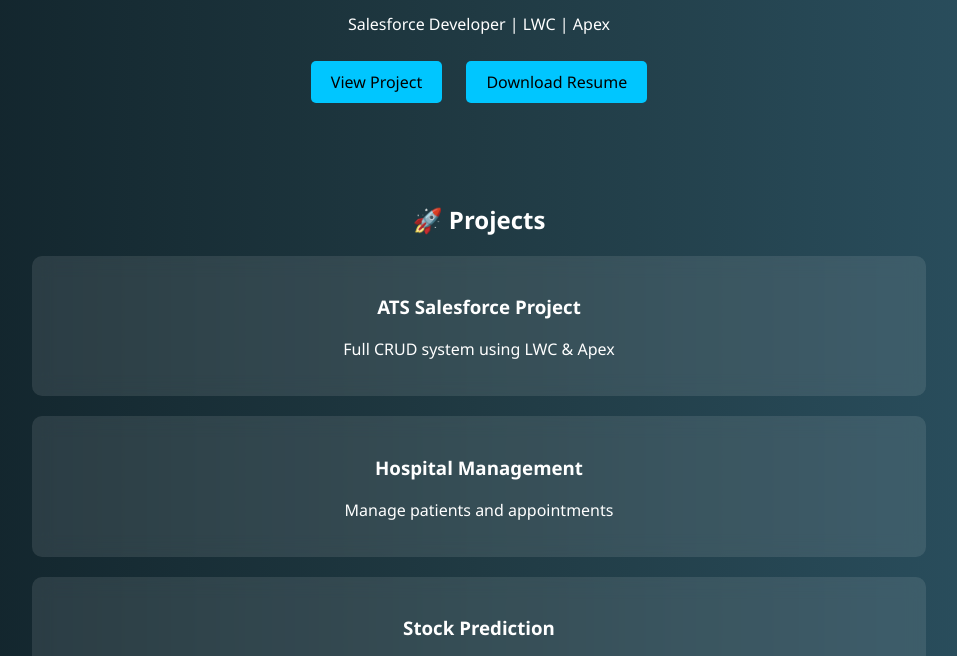
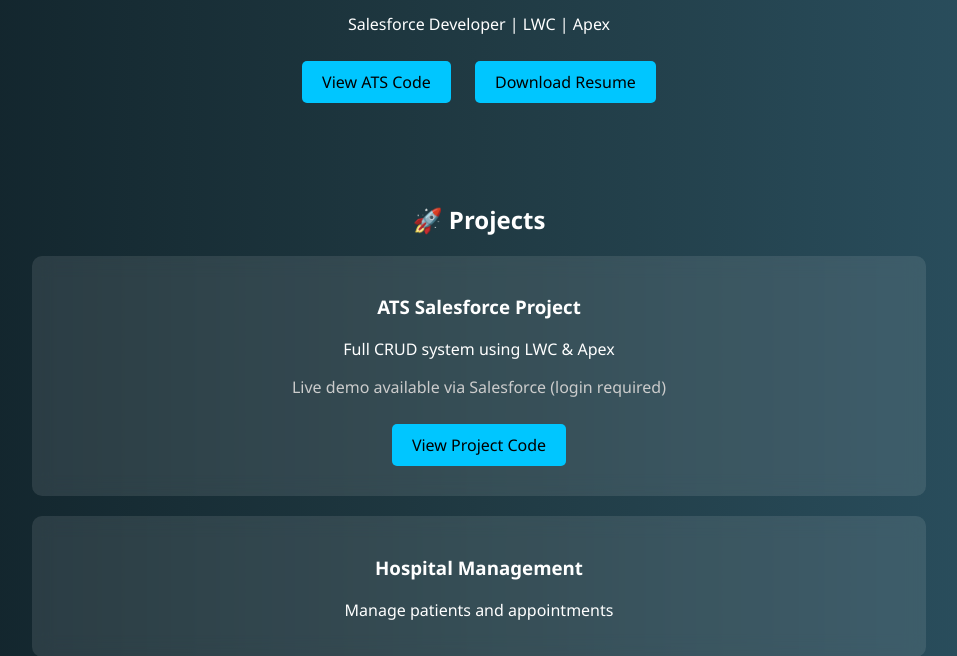
Before and after one commit to shrirangeaishwarya567-sudo/Portfolio, a plain HTML site: page index.html in a window 1280 px wide. Shown: the part 125-781 px from the top of the page, without its empty margins (161-1118 px from the left). Drawn offline with Linux system fonts and the light colour scheme.

Commit message:
Update index.html

```diff
--- a/index.html
+++ b/index.html
@@ -67,10 +67,12 @@
   <h1>👩‍💻 Aishwarya Shrirange</h1>
   <p>Salesforce Developer | LWC | Apex</p>
 
+  <!-- ATS GitHub Button -->
   <a class="btn" href="https://github.com/shrirangeaishwarya567-sudo/ATS-Salesforce-Project" target="_blank">
-    View Project
+    View ATS Code
   </a>
 
+  <!-- Resume Button (baad me link add karna) -->
   <a class="btn" href="#" target="_blank">
     Download Resume
   </a>
@@ -79,9 +81,19 @@
 <div class="section">
   <h2>🚀 Projects</h2>
 
+  <!-- ATS PROJECT CARD -->
   <div class="card">
     <h3>ATS Salesforce Project</h3>
     <p>Full CRUD system using LWC & Apex</p>
+
+    <!-- IMPORTANT ADDITION -->
+    <p style="color: #ccc;">
+      Live demo available via Salesforce (login required)
+    </p>
+
+    <a class="btn" href="https://github.com/shrirangeaishwarya567-sudo/ATS-Salesforce-Project" target="_blank">
+      View Project Code
+    </a>
   </div>
 
   <div class="card">
@@ -114,4 +126,3 @@
 
 </body>
 </html>
-</html>
```
